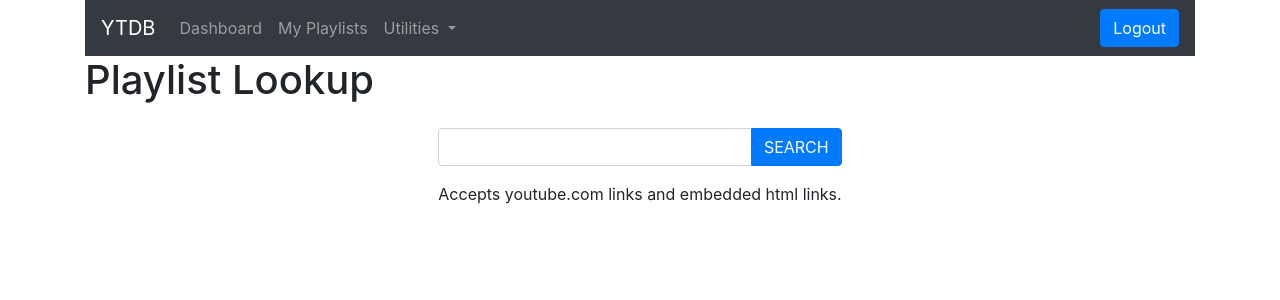
After one commit to bigg215/Youtube-Unattended-Scraper, a Django app: page /playlist/ in a window 1280 px wide. The commit adds this page. Shown: the top 300 px of the page. Run offline with Django 3.2, Linux system fonts and the light colour scheme; the visitor is signed in with stand-in values (Sample User, id 1); parts of the project's set-up code (start-up, migrations or seed data) failed here and were passed over; some libraries are stand-ins or nearby versions.

Commit message:
Added playlist search tools.

```diff
--- a/core/forms.py
+++ b/core/forms.py
@@ -15,3 +15,16 @@ class VideoSearchForm(forms.Form):
             <p>Accepts youtube.com, youtu.be, and embedded html links.</p>
             """),
         )
+
+class PlaylistSearchForm(forms.Form):
+    playlist_url = forms.URLField(label='', max_length=200)
+
+    def __init__(self, *args, **kwargs):
+        super(PlaylistSearchForm, self).__init__(*args, **kwargs)
+        self.helper= FormHelper()
+        self.helper.layout = Layout(
+            FieldWithButtons('playlist_url', Submit('search', 'SEARCH')),
+            HTML("""
+            <p>Accepts youtube.com links and embedded html links.</p>
+            """),
+        )
--- a/core/templates/core/base.html
+++ b/core/templates/core/base.html
@@ -31,7 +31,7 @@
                         </a>
                         <div class="dropdown-menu" aria-labelledby="navbarDropdown">
                           <a class="dropdown-item" href="{% url 'core:videosearch' %}">Video Lookup</a>
-                          <a class="dropdown-item" href="#">Playlist Lookup</a>
+                          <a class="dropdown-item" href="{% url 'core:playlistsearch' %}">Playlist Lookup</a>
                       </li>
                   </ul>
                   <form class="form-inline my-2 my-lg-0">
--- /dev/null
+++ b/core/templates/core/playlist_search.html
@@ -0,0 +1,33 @@
+{% extends 'core/base.html' %}
+
+{% load crispy_forms_tags %}
+
+{% block title %}YouTube Playlist Lookup{% endblock %}
+
+{% block content %}
+<h1>Playlist Lookup</h1>
+<div class="row justify-content-center my-4">
+    <form action="{% url 'core:playlistsearch' %}" method="post">
+        {% crispy form %}
+    </form>
+</div>
+
+{% if request.method == "POST" %}
+<ul class="list-unstyled my-4"></ul>
+{% for item in response.items %}
+<li class="media my-4">
+    <img src="{{ item.snippet.thumbnails.medium.url }}" class="align-self-start mr-3" alt="{{ item.snippet.title }}">
+    <div class="media-body">
+        <h5 class="mt-0 mb-1">{{ item.snippet.title }}</h5>
+        <small class="text-muted"><em>{{ item.id }}</em></small>
+        <p>{% if not item.snippet.description %}No description.{% endif %}{{ item.snippet.description }}</p>
+        <a class="btn btn-primary" href="{% url 'core:playlistdetails' item.id %}" role="button">View Videos <span class="badge badge-light">{{ item.contentDetails.itemCount }}</span></a>
+    </div>
+</li>
+{% empty %}
+<p>No video found.</p>
+{% endfor %}
+</ul>
+{% include 'core/helpers/api_response.html' %}
+{% endif %}
+{% endblock %}
--- a/core/templates/core/video_search.html
+++ b/core/templates/core/video_search.html
@@ -5,7 +5,7 @@
 {% block title %}YouTube Video Lookup{% endblock %}
 
 {% block content %}
-<h1>YouTube Video Lookup</h1>
+<h1>Video Lookup</h1>
 <div class="row justify-content-center my-4">
     <form action="{% url 'core:videosearch' %}" method="post">
         {% crispy form %}
--- a/core/urls.py
+++ b/core/urls.py
@@ -13,8 +13,9 @@ urlpatterns = [
     path('authorize/', views.oauth2_authorize, name='authorize'),
     path('auth/', views.oauth2_callback, name='authcallback'),
     path('updateprofile/', views.update_youtube_profile, name='updateprofile'),
-    path('playlists/', views.playlists_list, name='listplaylists'),
-    path('playlists/<str:playlist>/', views.playlist_details, name='playlistdetails'),
+    path('userplaylists/', views.playlists_list, name='listplaylists'),
+    path('playlist/', views.playlist_search, name='playlistsearch'),
+    path('playlist/<str:playlist>/', views.playlist_details, name='playlistdetails'),
     path('vtag/', views.tag_video, name='tagvideo'),
     path('vtag/delete/', views.tag_video, name='untagvideo'),
     path('video/', views.video_search, name='videosearch'),
--- a/core/views.py
+++ b/core/views.py
@@ -13,7 +13,7 @@ from oauth2client.contrib import xsrfutil
 from oauth2client.contrib.django_util.storage import DjangoORMStorage
 from .models import CredentialsModel, User, VideoModel
 
-from .forms import VideoSearchForm
+from .forms import VideoSearchForm, PlaylistSearchForm
 
 import googleapiclient.discovery
 import googleapiclient.errors
@@ -36,6 +36,10 @@ from celery.result import AsyncResult
 
 _CSRF_KEY = 'google_oauth2_csrf_token'
 _FLOW_KEY = 'google_oauth2_flow_{0}'
+
+VIDEO_REGEX = r"(youtu\.be\/|youtube\.com\/(watch\?(.*&)?v=|(embed|v)\/))([^\?&\"'>]+)"
+CHANNEL_REGEX = r"^(?:(http|https):\/\/[a-zA-Z-]*\.{0,1}[a-zA-Z-]{3,}\.[a-z]{2,})\/channel\/([a-zA-Z0-9_]{3,})$"
+PLAYLIST_REGEX = r"(?:youtube\.com.*(?:\?|&)(?:v|list)=|youtube\.com.*embed\/|youtube\.com.*v\/|youtu\.be\/)((?!videoseries)[a-zA-Z0-9_]*)"
 
 def _create_flow(request, scopes, return_url=None):
 	"""Creates flow object.
@@ -306,42 +310,82 @@ def video_details(request, video):
 
 @login_required
 def video_search(request):
+	dump = ''
+	response = {}
 	if request.method == 'POST':
 		form = VideoSearchForm(request.POST)
 		if form.is_valid():
-			regex = r"(youtu\.be\/|youtube\.com\/(watch\?(.*&)?v=|(embed|v)\/))([^\?&\"'>]+)"
 			url = form.cleaned_data['youtube_url']
-			matches = re.search(regex, url)
+			matches = re.search(VIDEO_REGEX, url)
 			if matches is not None:
 				video = matches.group(5)
 				credentials = get_storage(request).get()
 				youtube = googleapiclient.discovery.build('youtube', 'v3', credentials=credentials)
-
 				api_request = youtube.videos().list(
 					part="id,player",
 					id=video,
 				)
 				response = api_request.execute()
-
 				dump = json.dumps(response, sort_keys=True, indent=4)
-
-				if response['pageInfo']['totalResults'] == 0:
-					return render(request, 'core/video_search.html', {
-						'form': form,
-						'dump': dump,
-					})
-				else:
-					return render(request, 'core/video_search.html', {
-						'form': form,
-						'response': response,
-						'dump': dump,
-					})
-			messages.error(request, 'Not a valid youtube url.', extra_tags='alert alert-warning')
+			else:
+				messages.error(request, 'Not a valid youtube url.', extra_tags='alert alert-warning')
+		else:
+			messages.error(request, 'Invalid URL format.', extra_tags='alert alert-warning')
 	else:
 		form = VideoSearchForm()
 	return render(request, 'core/video_search.html', {
 		'form': form,
+		'response': response,
+		'dump': dump,
 	})
+
+@login_required
+def playlist_search(request):
+	dump = ''
+	response = ''
+	if request.method == 'POST':
+		form = PlaylistSearchForm(request.POST)
+		if form.is_valid():
+			url = form.cleaned_data['playlist_url']
+			channel_filter_match = re.search(CHANNEL_REGEX, url)
+			credentials = get_storage(request).get()
+			youtube = googleapiclient.discovery.build(
+				'youtube', 'v3', credentials=credentials
+			)
+			if channel_filter_match is not None:
+				channel = channel_filter_match.group(2)
+				api_request = youtube.playlists().list(
+					part="snippet,contentDetails",
+					maxResults=25,
+					channelId=channel,
+				)
+				response = api_request.execute()
+				dump = json.dumps(response, sort_keys=True, indent=4)
+			else:
+				playlist_filter_match = re.search(PLAYLIST_REGEX, url)
+				video_filter_match = re.search(VIDEO_REGEX, url)
+				if playlist_filter_match is not None:
+					if video_filter_match is None or (video_filter_match.group(5) is not None and video_filter_match.group(2) is not None):
+						playlist = playlist_filter_match.group(1)
+						api_request = youtube.playlists().list(
+							part="snippet,contentDetails",
+							maxResults=25,
+							id=playlist,
+						)
+						response = api_request.execute()
+						dump = json.dumps(response, sort_keys=True, indent=4)
+					else:
+						messages.error(request, 'Invalid YouTube url.', extra_tags='alert alert-warning')
+		else:
+			messages.error(request, 'Invalid URL format.', extra_tags='alert alert-warning')
+	else:
+		form = PlaylistSearchForm()
+	return render(request, 'core/playlist_search.html', {
+		'form': form,
+		'response': response,
+		'dump': dump,
+	})
+
 
 @login_required
 def video_download_state(request):
```
Also changed, not shown: core/templates/core/helpers/api_response.html (+12 -4 lines).
